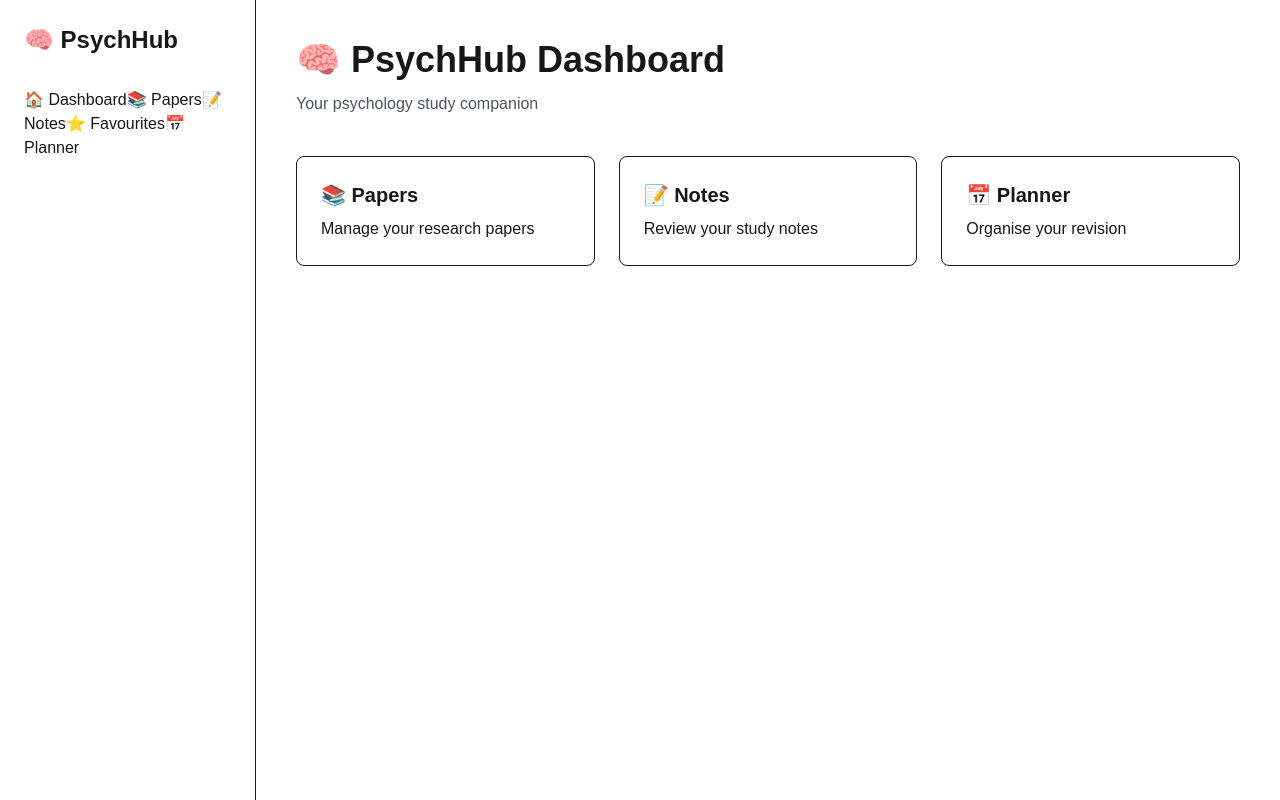
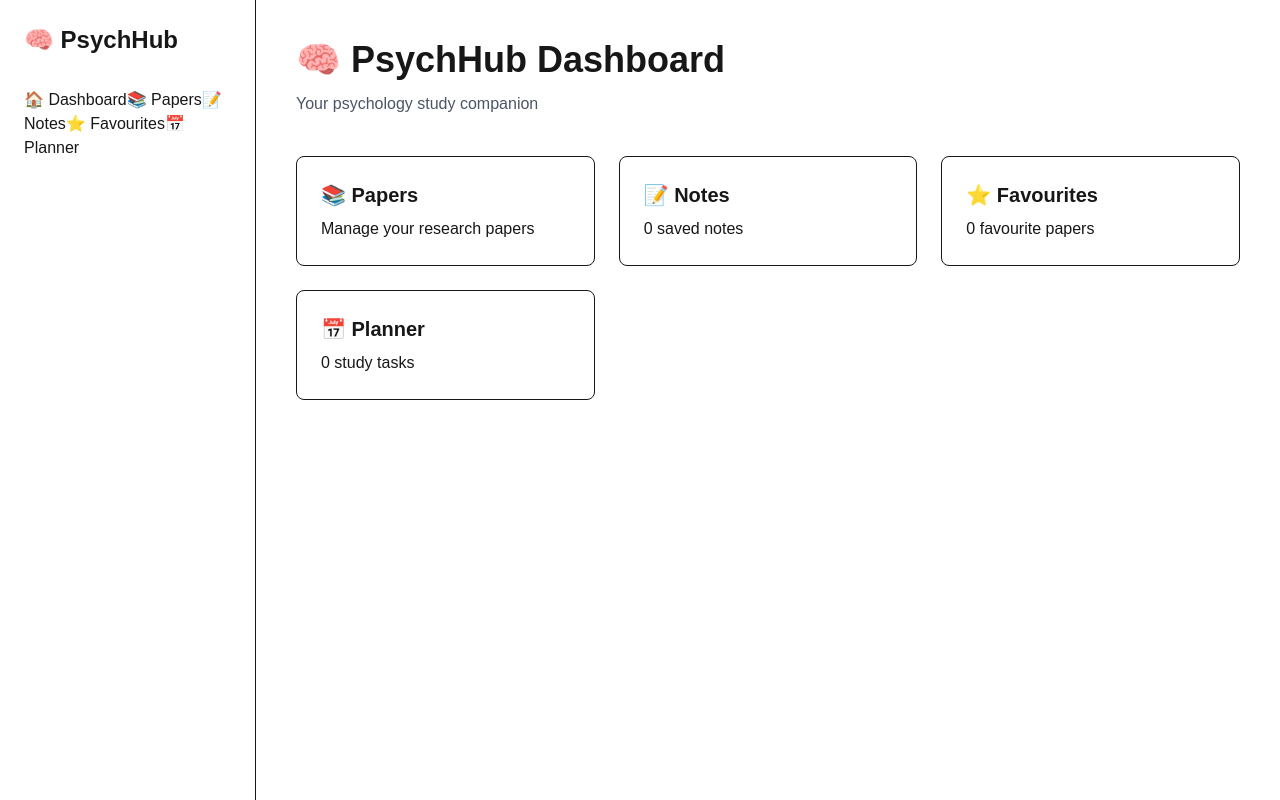
Before and after one commit to harrietwork-rgb/psychhub, a Next.js app: page / in a window 1280 px wide. Built offline with nearby package versions, Linux system fonts and the light colour scheme.

Commit message:
Add dashboard statistics

```diff
--- a/app/page.tsx
+++ b/app/page.tsx
@@ -1,5 +1,51 @@
+"use client";
+
+import { useEffect, useState } from "react";
 import Link from "next/link";
+
 export default function Home() {
+const [stats, setStats] = useState({
+  notes: 0,
+  favourites: 0,
+  tasks: 0,
+});
+
+useEffect(() => {
+  let noteCount = 0;
+  let favouriteCount = 0;
+  let taskCount = 0;
+
+  for (let i = 0; i < localStorage.length; i++) {
+    const key = localStorage.key(i);
+
+    if (key?.startsWith("notes-")) {
+      noteCount++;
+    }
+
+    if (key?.startsWith("favourite-")) {
+      const value = localStorage.getItem(key);
+
+      if (value === "true") {
+        favouriteCount++;
+      }
+    }
+
+    if (key === "planner-tasks") {
+      const savedTasks = localStorage.getItem(key);
+
+      if (savedTasks) {
+        taskCount = JSON.parse(savedTasks).length;
+      }
+    }
+  }
+
+  setStats({
+    notes: noteCount,
+    favourites: favouriteCount,
+    tasks: taskCount,
+  });
+
+}, []);
   return (
     <main className="p-10">
 
@@ -27,17 +73,30 @@ export default function Home() {
 
 
   <Link
-    href="/papers"
+  href="/notes"
     className="rounded-lg border p-6 hover:bg-gray-100"
   >
     <h2 className="text-xl font-bold">
       📝 Notes
     </h2>
+
     <p className="mt-2">
-      Review your study notes
-    </p>
+  {stats.notes} saved notes
+</p>
   </Link>
 
+<Link
+  href="/favourites"
+  className="rounded-lg border p-6 hover:bg-gray-100"
+>
+  <h2 className="text-xl font-bold">
+    ⭐ Favourites
+  </h2>
+
+  <p className="mt-2">
+    {stats.favourites} favourite papers
+  </p>
+</Link>
 
     <Link
     href="/planner"
@@ -46,8 +105,9 @@ export default function Home() {
     <h2 className="text-xl font-bold">
       📅 Planner
     </h2>
+
     <p className="mt-2">
-      Organise your revision
+     {stats.tasks} study tasks
     </p>
   </Link>
 
```
